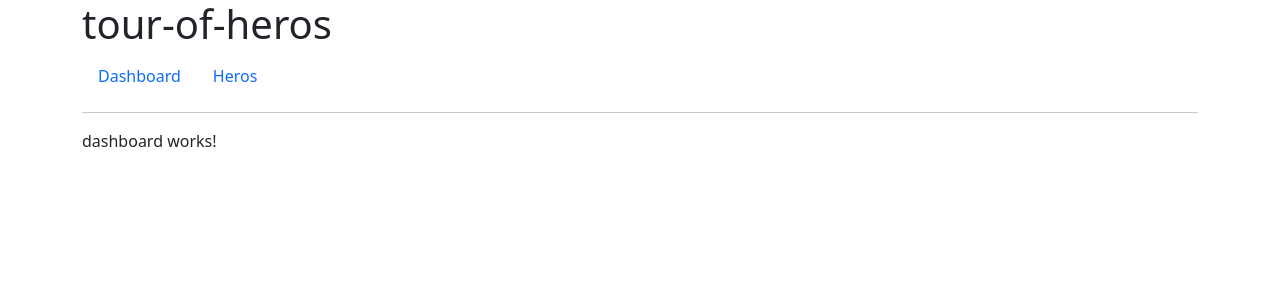
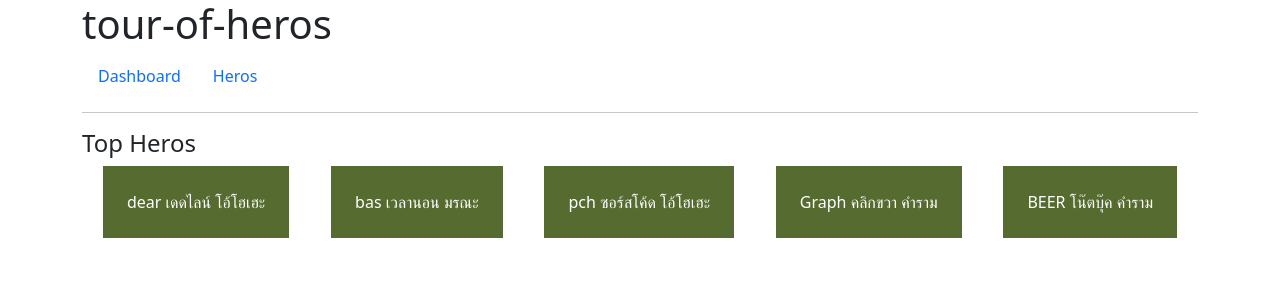
Before and after one commit to arigatopix/tour-of-heros, an Angular app: page /dashboard in a window 1280 px wide. Shown: the top 300 px of the page. Built offline with nearby package versions, Linux system fonts and the light colour scheme.

Commit message:
change-name heros

```diff
--- a/src/app/app-routing.module.ts
+++ b/src/app/app-routing.module.ts
@@ -4,7 +4,7 @@ import { HerosComponent } from './heros/heros.component';
 import { DashboardComponent } from './dashboard/dashboard.component';
 
 const routes: Routes = [
-  { path: 'heros', component: HerosComponent },
+  { path: 'heroes', component: HerosComponent },
   { path: 'dashboard', component: DashboardComponent },
 ];
 
--- a/src/app/app.component.html
+++ b/src/app/app.component.html
@@ -6,7 +6,7 @@
       <a class="nav-link" routerLink="/dashboard">Dashboard</a>
     </li>
     <li class="nav-item">
-      <a class="nav-link" routerLink="/heros">Heros</a>
+      <a class="nav-link" routerLink="/heroes">Heros</a>
     </li>
   </ul>
   <hr />
--- a/src/app/dashboard/dashboard.component.html
+++ b/src/app/dashboard/dashboard.component.html
@@ -1 +1,7 @@
-<p>dashboard works!</p>
+<h4>Top Heros</h4>
+
+<div class="my-2 d-flex justify-content-around heroes">
+  <a *ngFor="let hero of heros" class="m2 p-4 text-decoration-none">{{
+    hero.name
+  }}</a>
+</div>
--- a/src/app/dashboard/dashboard.component.scss
+++ b/src/app/dashboard/dashboard.component.scss
@@ -0,0 +1,4 @@
+.heroes > a {
+  background-color: darkolivegreen;
+  color: #fff;
+}
--- a/src/app/dashboard/dashboard.component.ts
+++ b/src/app/dashboard/dashboard.component.ts
@@ -1,15 +1,16 @@
 import { Component, OnInit } from '@angular/core';
+import { HEROES } from '../mock-heroes';
+import { Hero } from '../hero';
 
 @Component({
   selector: 'app-dashboard',
   templateUrl: './dashboard.component.html',
-  styleUrls: ['./dashboard.component.scss']
+  styleUrls: ['./dashboard.component.scss'],
 })
 export class DashboardComponent implements OnInit {
+  heros: Hero[] = HEROES.slice(0, 5);
 
-  constructor() { }
+  constructor() {}
 
-  ngOnInit(): void {
-  }
-
+  ngOnInit(): void {}
 }
--- a/src/app/heros/heros.component.ts
+++ b/src/app/heros/heros.component.ts
@@ -1,15 +1,15 @@
 import { Component, OnInit } from '@angular/core';
 import { FormControl, FormGroup, Validators } from '@angular/forms';
-import { HEROS } from '../mock-heros';
+import { HEROES } from '../mock-heroes';
 import { Hero } from '../hero';
 
 @Component({
-  selector: 'app-heros',
+  selector: 'app-heroes',
   templateUrl: './heros.component.html',
   styleUrls: ['./heros.component.scss'],
 })
 export class HerosComponent implements OnInit {
-  heros = HEROS;
+  heros = HEROES;
 
   heroFormGroup = new FormGroup({
     id: new FormControl(),
--- a/src/app/mock-heros.ts
+++ b/src/app/mock-heroes.ts
@@ -1,6 +1,6 @@
 import { Hero } from './hero';
 
-export const HEROS: Hero[] = [
+export const HEROES: Hero[] = [
   { id: 11, name: 'dear เดดไลน์ โอ้โฮเฮะ' },
   { id: 12, name: 'bas เวลานอน มรณะ' },
   { id: 13, name: 'pch ซอร์สโค้ด โอ้โฮเฮะ' },
```
